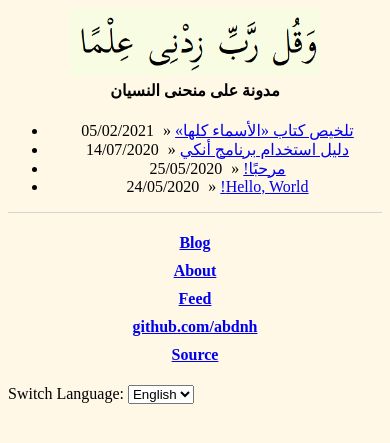
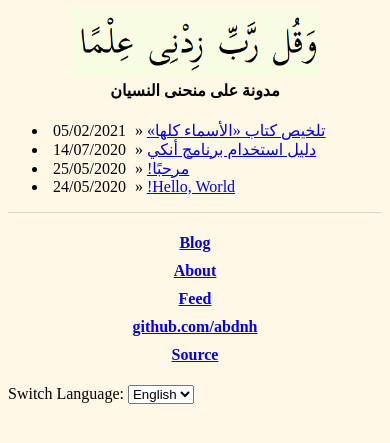
Before and after one commit to abdnh/abdnh.github.io, a Jekyll site: the page built from index.html, in a window 390 px wide. Shown: the top 443 px of the page. Built offline with Jekyll 4.4.1, drawn with Linux system fonts in a browser that asks for light colours.

Commit message:
Do not center posts list
It looks bad on mobile

```diff
--- a/css/main.css
+++ b/css/main.css
@@ -32,9 +32,6 @@ footer ul li {
 }
 
 @media screen and (max-width: 800px) {
-    ul#posts {
-        text-align: center;
-    }
     footer ul {
         flex-direction: column;
         text-align: center;
```
